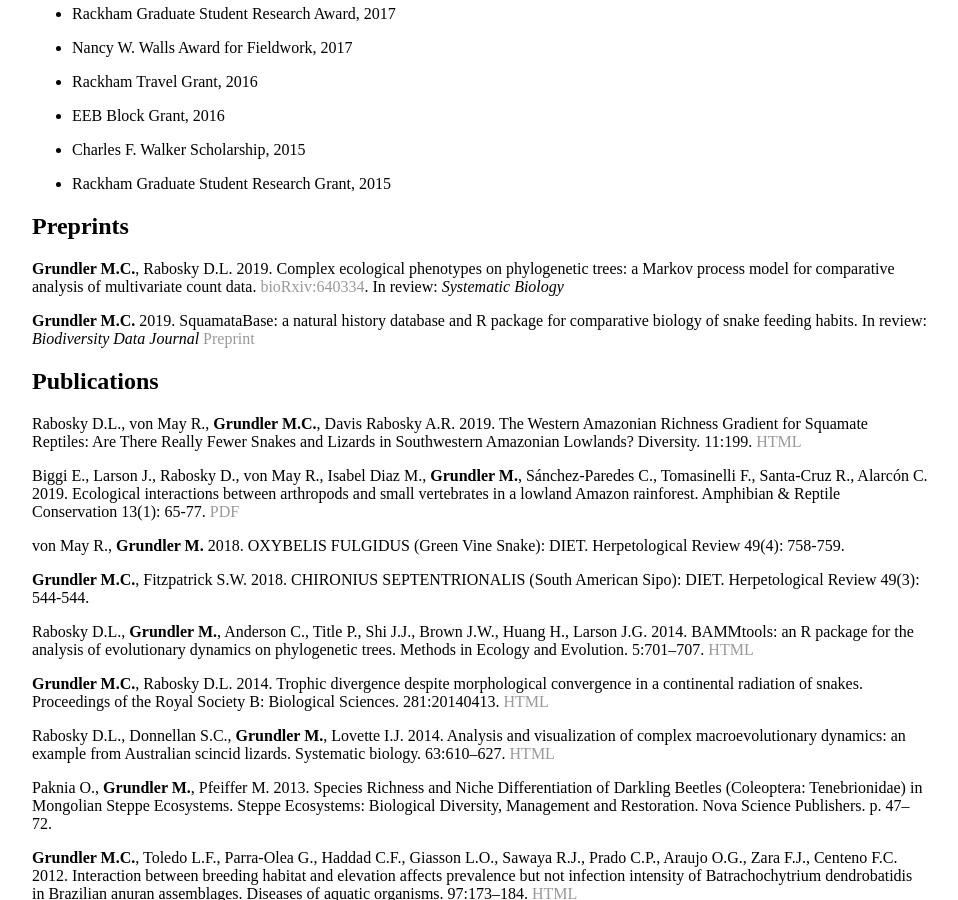
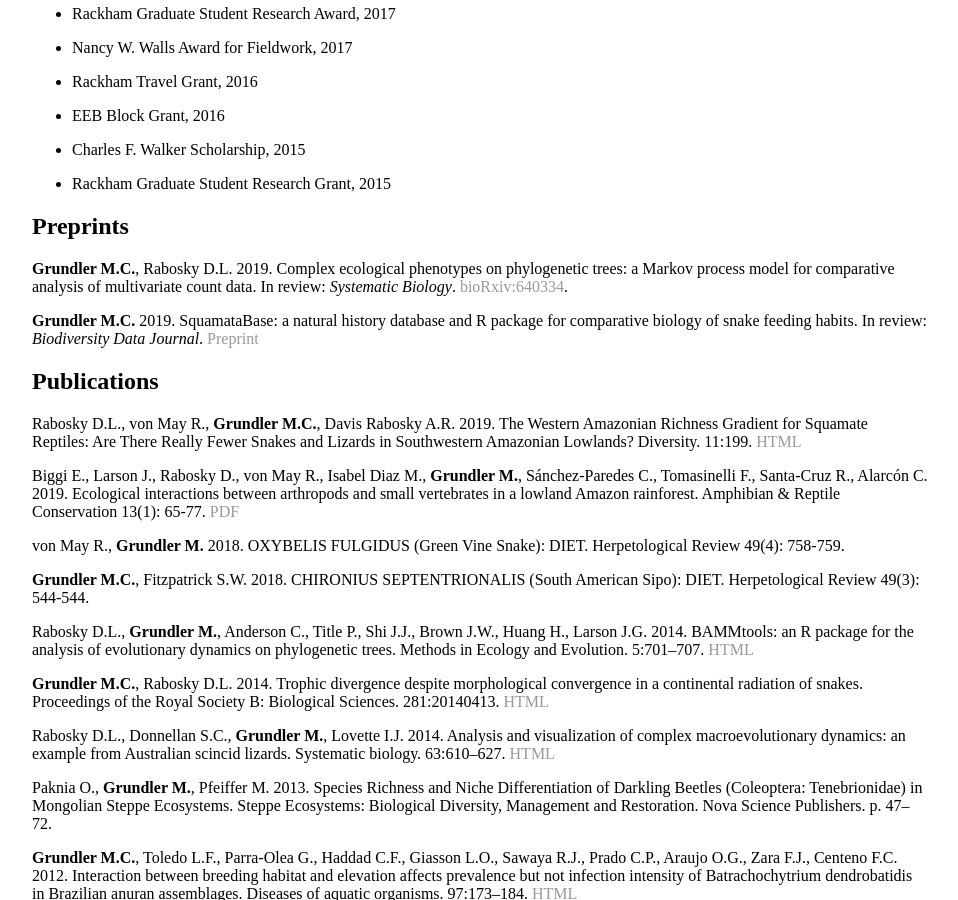
Before and after one commit to blueraleigh/blueraleigh.github.io, a Jekyll site: the page built from cv/index.md, in a window 1280 px wide and 900 px high, scrolled down 597 px. Shown: the whole window, without its empty margins (160-1118 px from the left). Built offline with Jekyll 4.4.1, drawn with Linux system fonts in a browser that asks for light colours.

Commit message:
update cv

```diff
--- a/cv/index.md
+++ b/cv/index.md
@@ -47,10 +47,11 @@ Grant Awards
 
 Preprints
 ---------
-**Grundler M.C.**, Rabosky D.L. 2019. Complex ecological phenotypes on phylogenetic trees: a Markov process model for comparative analysis of multivariate count data. [bioRxiv:640334](https://www.biorxiv.org/content/10.1101/640334v2). In review: _Systematic Biology_
+**Grundler M.C.**, Rabosky D.L. 2019. Complex ecological phenotypes on phylogenetic trees: a Markov process model for comparative analysis of multivariate count data. In review: _Systematic Biology_.
+[bioRxiv:640334](https://www.biorxiv.org/content/10.1101/640334v2).
 
 **Grundler M.C.** 2019. SquamataBase: a natural history database and R package
-for comparative biology of snake feeding habits. In review: _Biodiversity Data Journal_
+for comparative biology of snake feeding habits. In review: _Biodiversity Data Journal_.
 [Preprint](squamatabase.pdf)
 
 Publications
```
